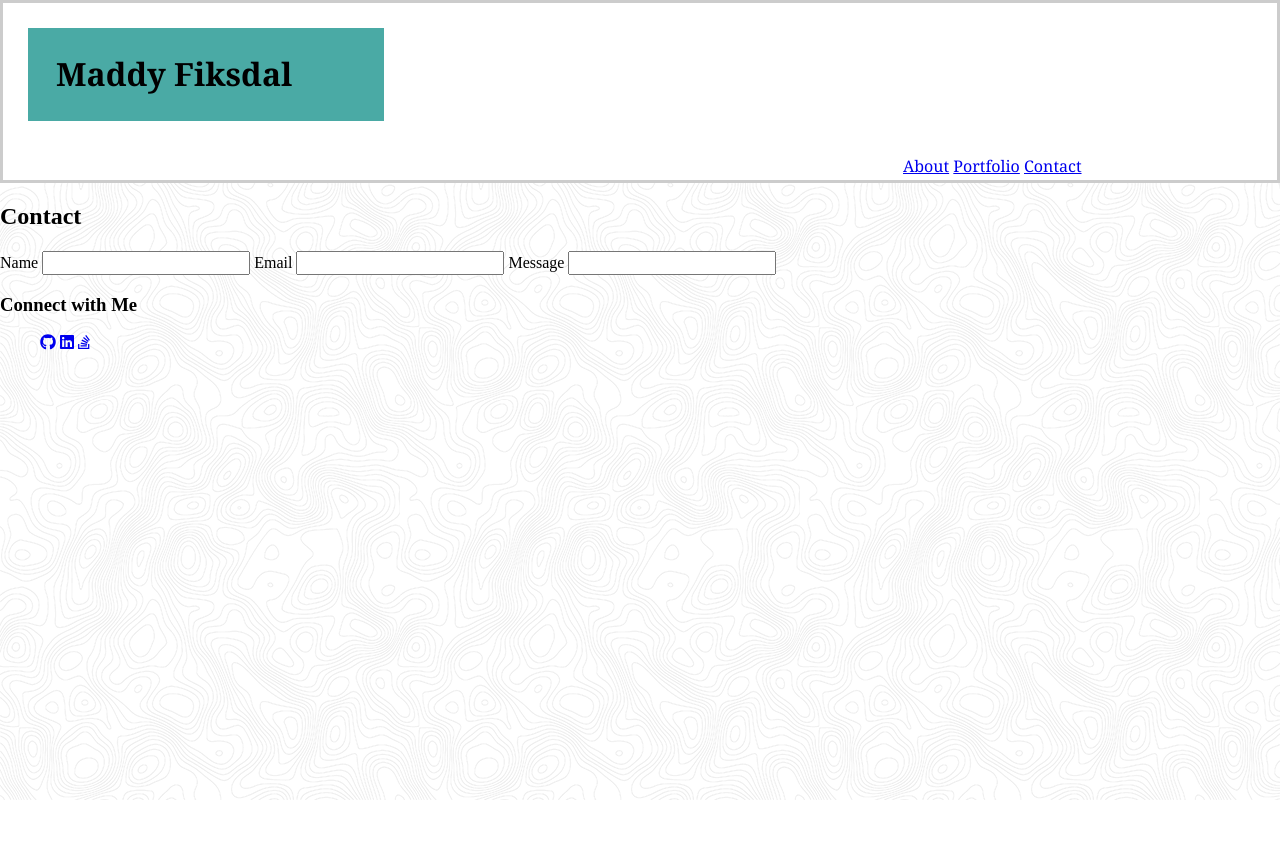
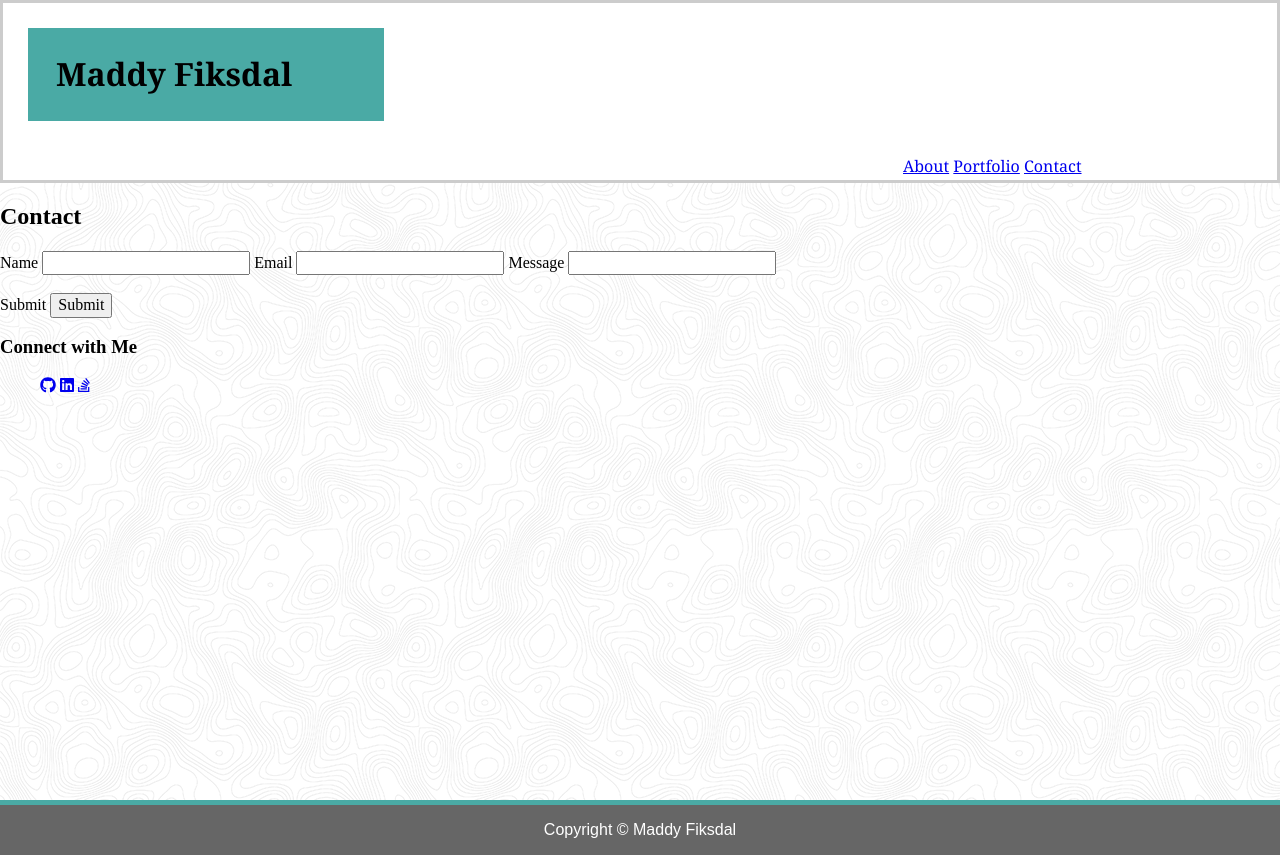
Before and after one commit to m-fiks/Basic-Portfolio, a plain HTML site: page contact.html in a window 1280 px wide. Shown: the top 855 px of the page. Before the commit the page ends 800 px from the top, so only its background shows below. Drawn offline with nearby package versions, Linux system fonts and the light colour scheme.

Commit message:
sticky footer added

```diff
--- a/contact.html
+++ b/contact.html
@@ -10,6 +10,7 @@
     <link rel="stylesheet" href="css/style.css">
 </head>
 <body>
+    <div class="wrapper">
     <header>
         <h1>Maddy Fiksdal</h1>
         <nav>
@@ -35,17 +36,26 @@
                 Message
                <input type="textarea">
             </label>
+            <br><br>
+            <label>
+                Submit
+            <input type="submit">
+            </label>
         </form>
     </main>
-
-    <footer>
+        <div>
         <h3>Connect with Me</h3>
             <ul>
                 <li><a href="https://github.com/m-fiks" target="_blank"><i class="fab fa-github"></i></a></li>
                 <li><a href="https://www.linkedin.com/in/madeleine-fiksdal-53a0658a/" target="_blank"><i class="fab fa-linkedin"></i></a></li>
                 <li><a href="https://stackoverflow.com/users/9182376/m-fiksdal" target="_blank"><i class="fab fa-stack-overflow"></i></a></li>
             </ul>
-    </footer>
+            </div>
+        </div>
+
+        <footer>
+            <p>Copyright © Maddy Fiksdal</p>
+        </footer>
 
     </body>
 </html>
--- a/css/style.css
+++ b/css/style.css
@@ -1,5 +1,22 @@
-body{
+html, body{
     background-image:url('../images/topography.jpg');
+    width: 100%;
+    height: 100%;
+    margin: 0;
+    padding: 0;
+}
+
+.wrapper{
+    min-height:100%;
+}
+
+.wrapper:after{
+    content:"";
+    display:block;
+}
+
+.wrapper:after, footer{
+    height: 100px;
 }
 
 li{
@@ -29,5 +46,14 @@ nav{
     right: 960px;
     bottom:75 px;
     left: 860px;
+}
 
+footer,
+push {
+    color: white;
+    text-align: center;
+    font-family: 'Arial', 'Helvetica Neue', Helvetica, sans-serif;
+    background-color: #666666;
+    border-top: 5px solid #4aaaa5;
+    height: 50px;
 }
```
Also changed, not shown: index.html (+6 -1 lines), portfolio.html (+6 -1 lines).
